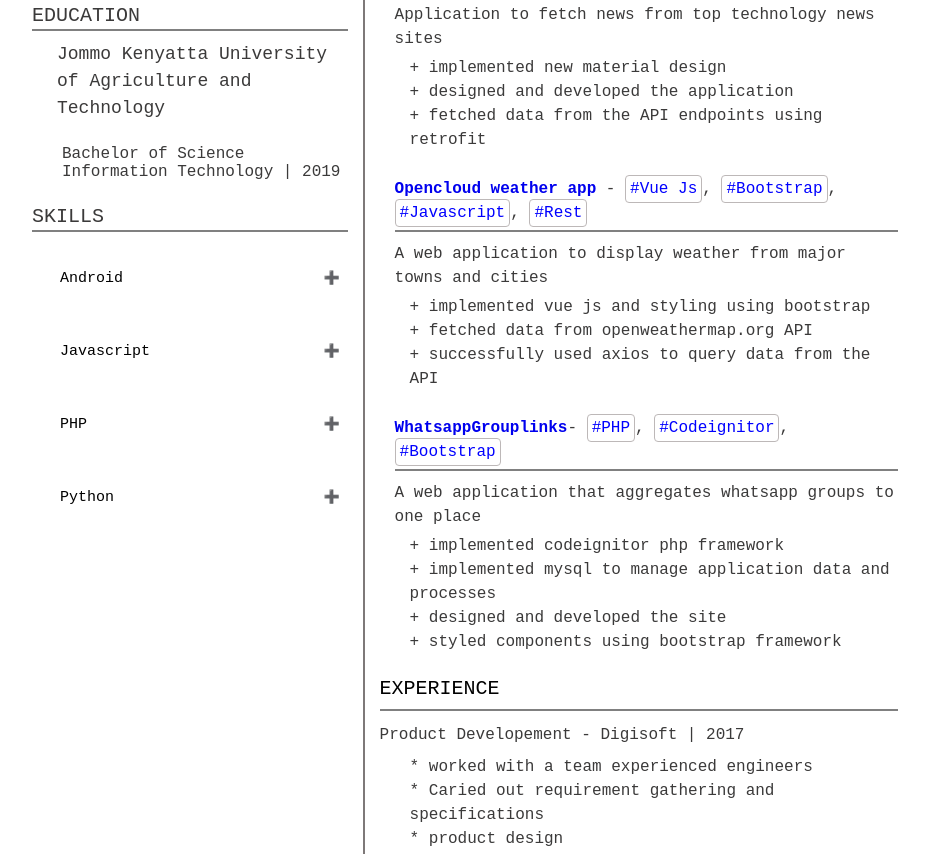
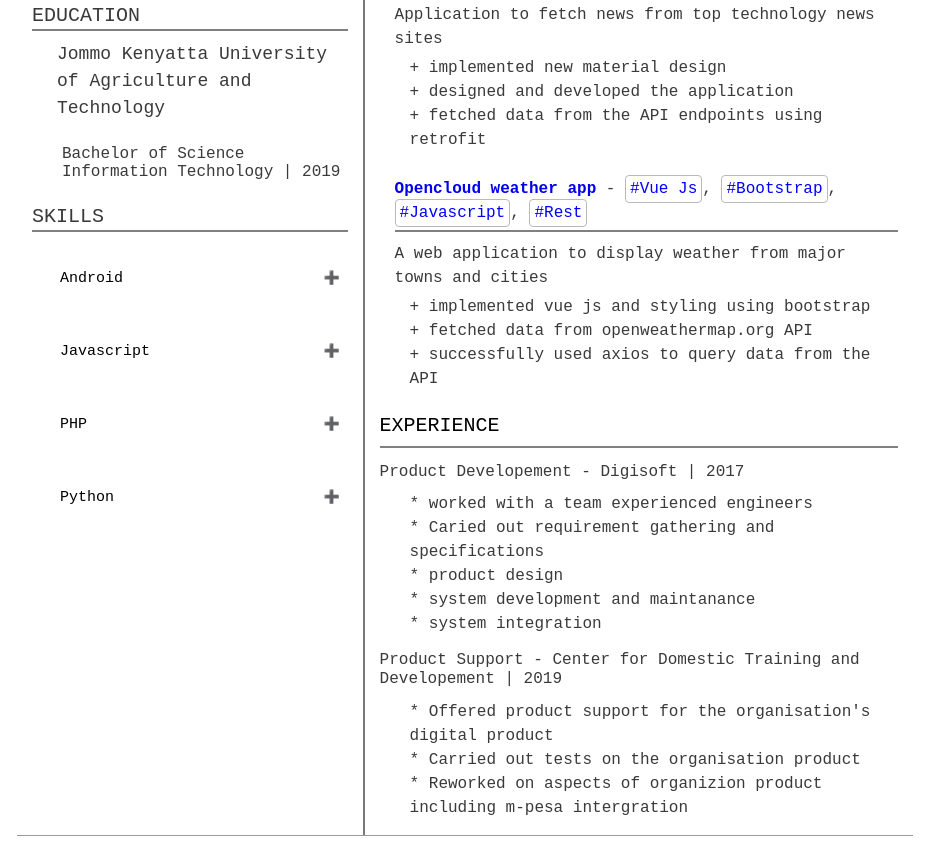
Before and after one commit to mwaijohn/portfolio, a plain HTML site: page index.html in a window 1280 px wide. Shown: the part 460-1314 px from the top of the page, without its empty margins (175-1104 px from the left). Drawn offline with Linux system fonts and the light colour scheme.

```diff
--- a/index.html
+++ b/index.html
@@ -155,21 +155,6 @@
                         <p>+ successfully used axios to query data from the API</p>
                     </div>
                 </div>
-                <div class="project-container">
-                    <p class="project-title"><span class="project-name"><a
-                                href="https://whatsappgroups.org/">WhatsappGrouplinks</a></span>-
-                        <span class="tag php">PHP</span>,
-                        <span class="tag php">Codeignitor</span>,
-                        <span class="tag css">Bootstrap</span></p>
-                    <hr class="horizontal-break">
-                    <p class="project-outline">A web application that aggregates whatsapp groups to one place</p>
-                    <div class="implements">
-                        <p>+ implemented codeignitor php framework</p>
-                        <p>+ implemented mysql to manage application data and processes</p>
-                        <p>+ designed and developed the site</p>
-                        <p>+ styled components using bootstrap framework</p>
-                    </div>
-                </div>
                 <div class="experience">
                     EXPERIENCE
                     <hr class="hr">
```
